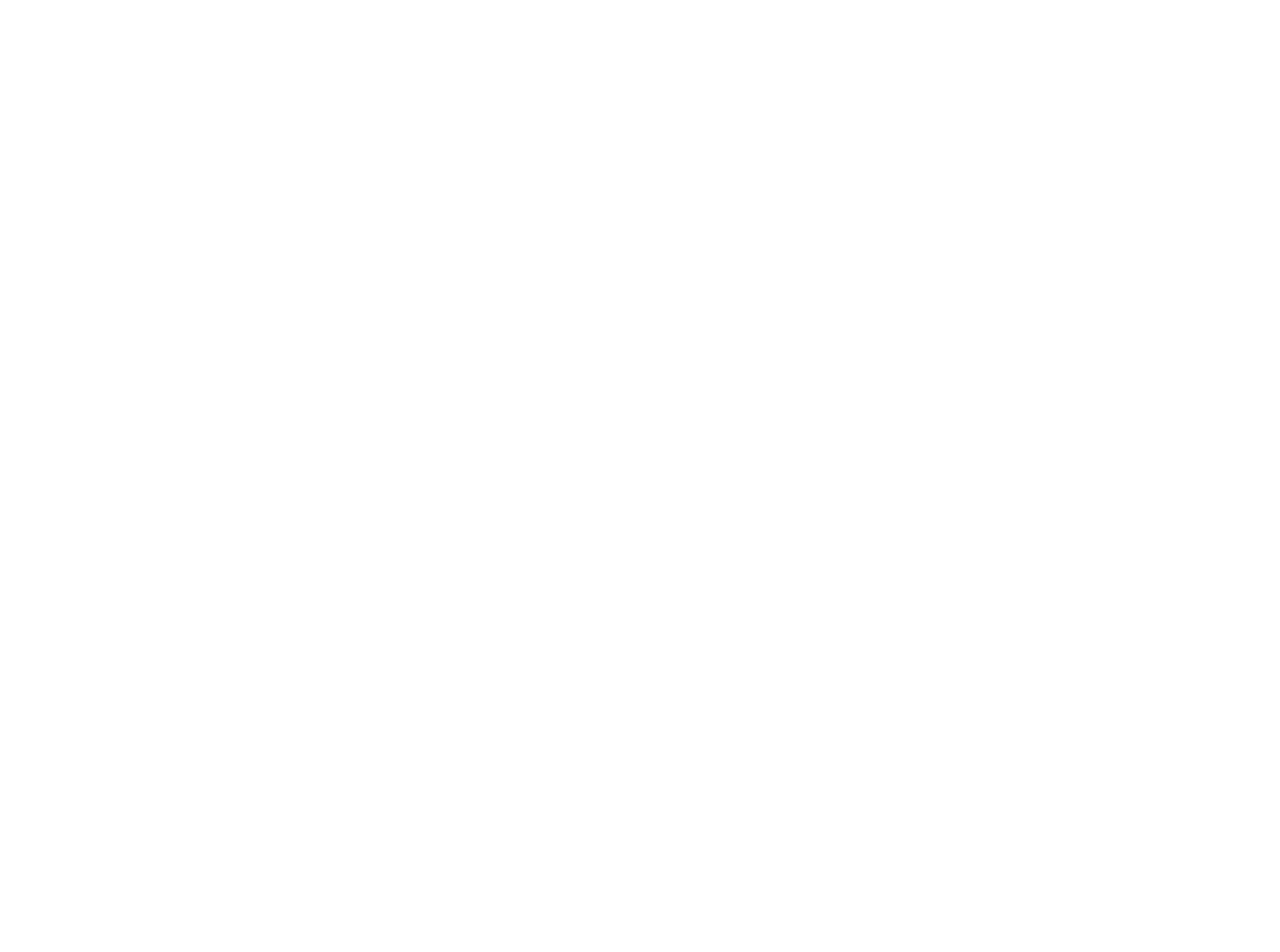
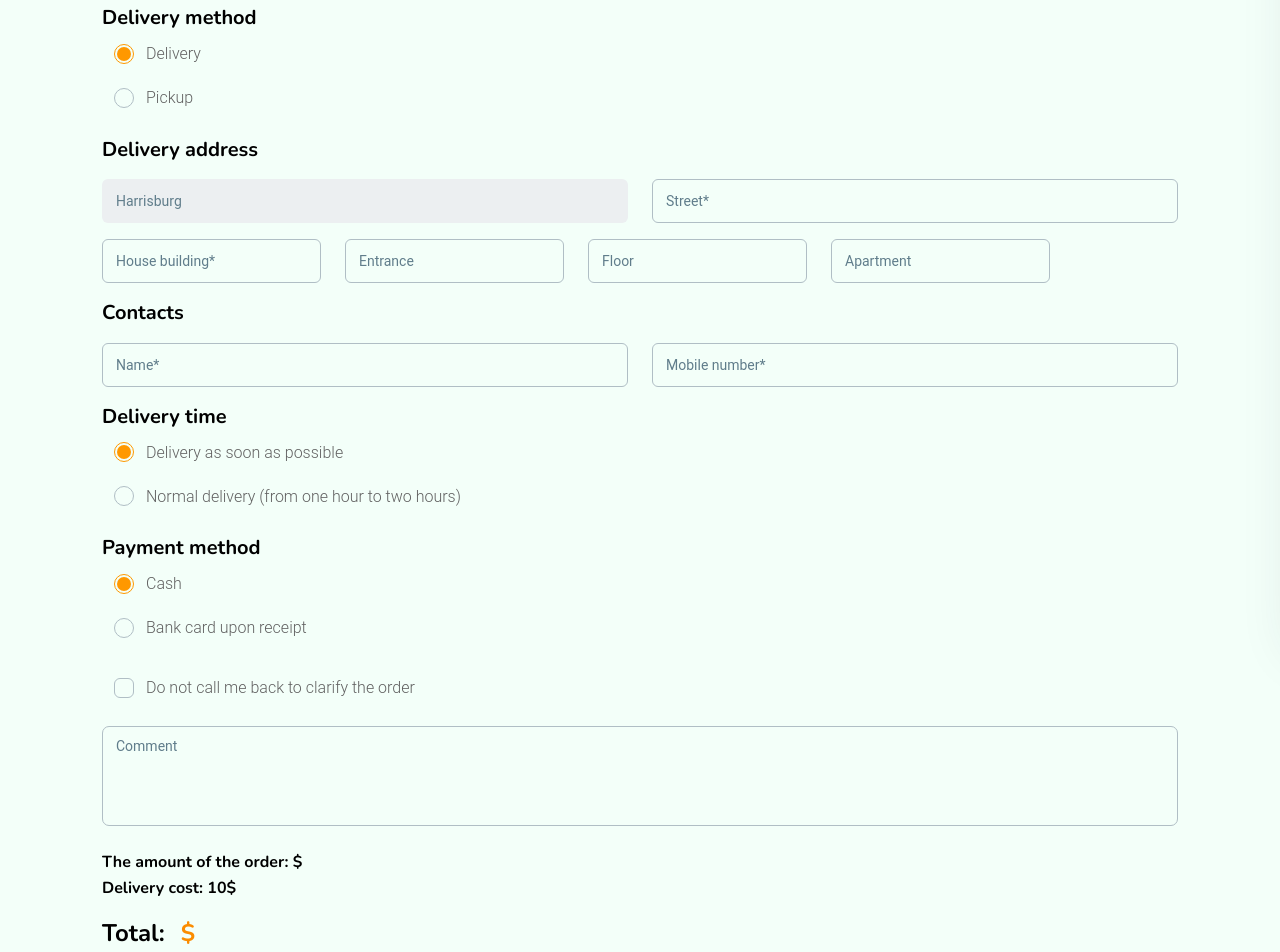
Before and after one commit to EmanuilDemianyuk/Store_template, a React (Create React App) app in the folder app/: page /checkout in a window 1280 px wide. Before the commit this address had no page. Shown: the part 160-1112 px from the top of the page. Before the commit the page ends 800 px from the top, so only its background shows below. Built offline with nearby package versions, Linux system fonts and the light colour scheme.

Commit message:
create: Checkout Page and OrderForm component

```diff
--- a/app/src/App.tsx
+++ b/app/src/App.tsx
@@ -11,6 +11,7 @@
 import { Contact } from "./Page/Contact";
 import { Provider } from "react-redux";
 import { store } from "./store/store";
+import Checkout from "./Page/Checkout";
 
 function App() {
   return (
@@ -22,6 +23,7 @@
               <Route path="/menu" element={<Menu/>}/>
               <Route path="/about" element={<About/>}/>
               <Route path="/contact" element={<Contact/>}/>
+              <Route path="/checkout" element={<Checkout/>}/>
             </Route>
         </Routes>
       </BrowserRouter>
--- /dev/null
+++ b/app/src/Page/Checkout.tsx
@@ -0,0 +1,12 @@
+import React from 'react';
+import OrderForm from '../components/OrderForm';
+
+const Checkout = ():JSX.Element => {
+    return (
+        <>
+            <OrderForm />
+        </>
+    );
+}
+
+export default Checkout;
--- /dev/null
+++ b/app/src/components/OrderForm/index.tsx
@@ -0,0 +1,219 @@
+import React from 'react';
+import {
+    Input,
+    Radio,
+    Checkbox,
+    Button,
+    Textarea,
+    Typography,
+} from "@material-tailwind/react";
+import styles from './style.module.scss';
+
+function OrderForm():JSX.Element {
+    return (
+        <section className={styles.OrderForm}>
+            <h3>Ordering</h3>
+            <form>
+                <Typography
+                variant='h5'
+                className={styles.OrderForm__h5}
+                >
+                    Delivery method
+                </Typography>
+                <div className={styles.OrderForm__blockOne}>
+                    <Radio
+                        name="delivery"
+                        label="Delivery"
+                        color='orange'
+                        crossOrigin={undefined}
+                        defaultChecked
+                    />
+                    <Radio
+                        name="delivery"
+                        label="Pickup"
+                        color='orange'
+                        crossOrigin={undefined}
+                    />
+                </div>
+                <Typography
+                variant='h5'
+                className={styles.OrderForm__h5}
+                >
+                    Delivery address
+                </Typography>
+                <div className={styles.OrderForm__blockTwo}>
+                    <Input
+                        size="lg"
+                        color="green"
+                        label="Harrisburg"
+                        crossOrigin={undefined}
+                        disabled={true}
+                        className="rounded-lg"
+                    />
+                    <Input
+                        size="lg"
+                        color="green"
+                        label="Street*"
+                        crossOrigin={undefined}
+                        className="rounded-lg"
+                    />
+                </div>
+                <div className={styles.OrderForm__blockThree}>
+                    <div>
+                    <Input
+                        size="lg"
+                        color="green"
+                        label="House building*"
+                        crossOrigin={undefined}
+                        className="rounded-lg"
+                    />
+                    </div>
+                    <div>
+                    <Input
+                        size="lg"
+                        color="green"
+                        label="Entrance"
+                        crossOrigin={undefined}
+                        className="rounded-lg"
+                    />
+                    </div>
+                    <div>
+                    <Input
+                        size="lg"
+                        color="green"
+                        label="Floor"
+                        crossOrigin={undefined}
+                        className="rounded-lg"
+                    />
+                    </div>
+                    <div>
+                    <Input
+                        size="lg"
+                        color="green"
+                        label="Apartment"
+                        crossOrigin={undefined}
+                        className="rounded-lg"
+                    />
+                    </div>
+                </div>
+                <Typography
+                variant='h5'
+                className={styles.OrderForm__h5}
+                >
+                    Contacts
+                </Typography>
+                <div className={styles.OrderForm__blockTwo}>
+                    <Input
+                        size="lg"
+                        color="green"
+                        label="Name*"
+                        crossOrigin={undefined}
+                        className="rounded-lg"
+                    />
+                    <Input
+                        size="lg"
+                        color="green"
+                        label="Mobile number*"
+                        crossOrigin={undefined}
+                        className="rounded-lg"
+                    />
+                </div>
+                <Typography
+                variant='h5'
+                className={styles.OrderForm__h5}
+                >
+                    Delivery time
+                </Typography>
+                <div className={styles.OrderForm__blockOne}>
+                    <Radio
+                        name="time"
+                        label="Delivery as soon as possible"
+                        color='orange'
+                        crossOrigin={undefined}
+                        defaultChecked
+                    />
+                    <Radio
+                        name="time"
+                        label="Normal delivery (from one hour to two hours)"
+                        color='orange'
+                        crossOrigin={undefined}
+                    />
+                </div>
+                <Typography
+                variant='h5'
+                className={styles.OrderForm__h5}
+                >
+                    Payment method
+                </Typography>
+                <div className={styles.OrderForm__blockOne}>
+                    <Radio
+                        name="payment"
+                        label="Cash"
+                        color='orange'
+                        crossOrigin={undefined}
+                        defaultChecked
+                    />
+                    <Radio
+                        name="payment"
+                        label="Bank card upon receipt"
+                        color='orange'
+                        crossOrigin={undefined}
+                    />
+                </div>
+                <Checkbox
+                    label="Do not call me back to clarify the order"
+                    color='orange'
+                    crossOrigin={undefined}
+                />
+                <div className='my-4'>
+                    <Textarea
+                        label="Comment"
+                        color="green"
+                    />
+                </div>
+                <div>
+                    <Typography
+                    variant='h6'
+                    className='font-content'
+                    >
+                        The amount of the order:  $
+                    </Typography>
+                    <Typography
+                    variant='h6'
+                    className='font-content'
+                    >
+                        Delivery cost: 10$
+                    </Typography>
+                </div>
+                <div className={styles.OrderForm__blockFour}>
+                    <Typography
+                    variant='h4'
+                    className={styles.OrderForm__h5}
+                    >
+                        Total:
+                    </Typography>
+                    <Typography
+                    variant='h4'
+                    className='font-content text-orange-600'
+                    >
+                          $
+                    </Typography>
+                </div>
+                <Checkbox
+                    label="I agree with the public offer agreement"
+                    color='orange'
+                    crossOrigin={undefined}
+                />
+                <div className={styles.OrderForm__blockBtn}>
+                    <button
+                    type='submit'
+                    >
+                        Send order
+                    </button>
+                </div>
+            </form>
+        </section>
+    );
+}
+
+export default OrderForm;
--- /dev/null
+++ b/app/src/components/OrderForm/style.module.scss
@@ -0,0 +1,43 @@
+.OrderForm {
+    @apply container my-0 py-2 md:my-5 max-h-max max-w-screen-xl md:py-4 px-4 lg:px-8 lg:py-2;
+
+    h3 {
+        @apply font-header text-3xl;
+    }
+
+    form {
+        @apply my-4 w-full;
+    }
+
+    &__h5 {
+        @apply font-content;
+    }
+
+    &__blockOne {
+        @apply flex flex-col mb-4;
+    }
+
+    &__blockTwo {
+        @apply my-4 flex gap-6 flex-wrap md:flex-nowrap;
+    }
+
+    &__blockThree {
+        @apply my-4 flex gap-6 flex-wrap lg:flex-nowrap;
+
+        div {
+            @apply basis-full sm:basis-1/3 lg:basis-auto;
+        }
+    }
+
+    &__blockFour {
+        @apply flex gap-4 my-4;
+    }
+
+    &__blockBtn {
+        @apply flex justify-center mt-4;
+
+        button {
+            @apply w-full lg:w-1/2 bg-BrandDarkGreen py-3 font-content rounded-full text-white hover:bg-BrandLightGreen hover:border-2 hover:border-BrandDarkGreen hover:text-BrandDarkGreen;
+        }
+    }
+}
```
